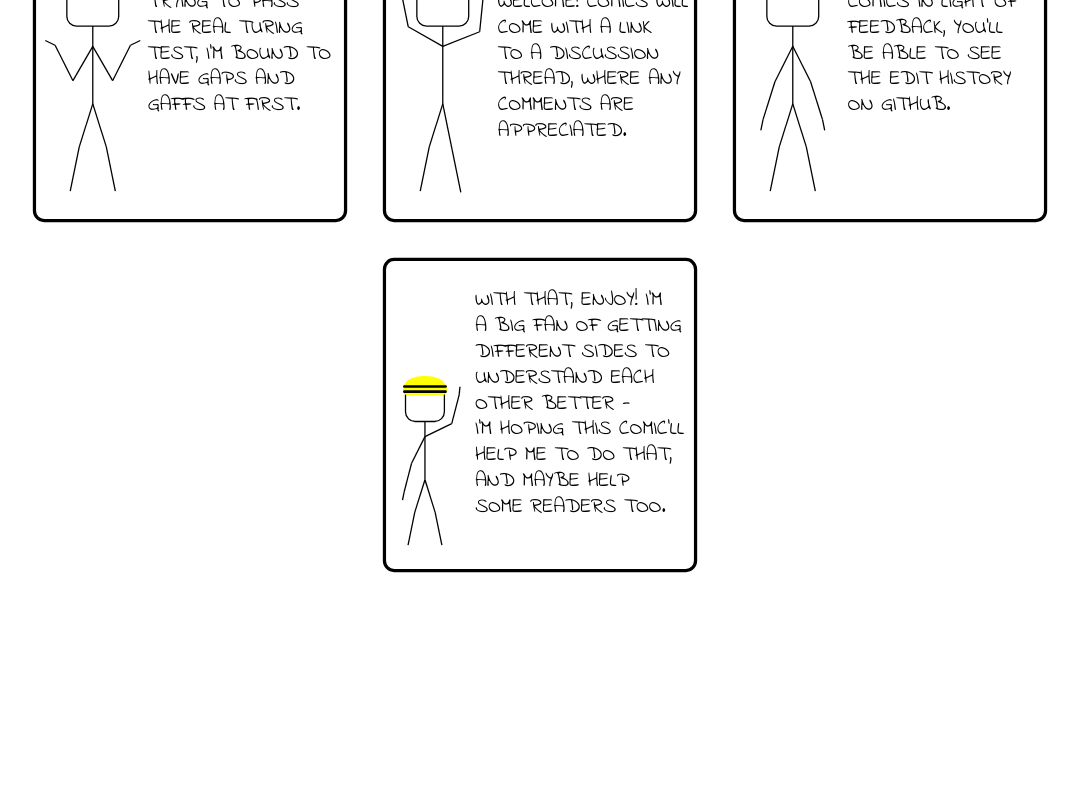
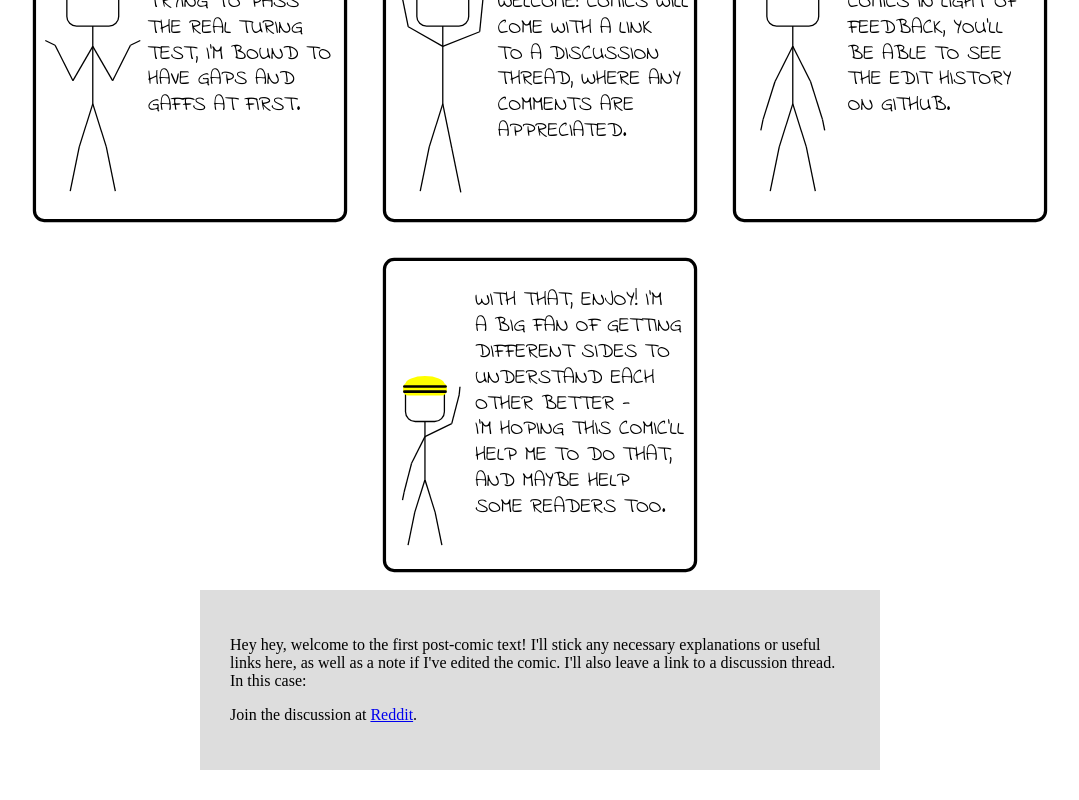
Before and after one commit to mit1mit1/midlys-marvelous-comics, a Vue app: page / in a window 1280 px wide. Shown: the part 563-1363 px from the top of the page, without its empty margins (100-1179 px from the left). Before the commit the page ends 1161 px from the top, so only its background shows below. Built offline with nearby package versions, Linux system fonts and the light colour scheme.

Commit message:
feat: add post comic box

```diff
--- a/src/comics/Intro.vue
+++ b/src/comics/Intro.vue
@@ -2,6 +2,7 @@
 import BeanieMan from '../svgs/BeanieMan.vue';
 import Panel from '../components/Panel.vue';
 import ComicBox from '../components/ComicBox.vue';
+import AfterComicBox from '../components/AfterComicBox.vue';
 import ComicTitle from '../components/ComicTitle.vue';
 </script>
 
@@ -87,4 +88,9 @@ import ComicTitle from '../components/ComicTitle.vue';
       <text x="170" y="420">SOME READERS TOO.</text>
     </Panel>
   </ComicBox>
+  <AfterComicBox>
+    <p>Hey hey, welcome to the first post-comic text! I'll stick any necessary explanations or useful links here, as well as a note if I've edited the comic. I'll also leave a link to a discussion thread. In this case:</p>
+    <p>Join the discussion at <a
+        href="https://www.reddit.com/r/mitt_comics/comments/wxv4ah/comic_1_many_meetings/">Reddit</a>.</p>
+  </AfterComicBox>
 </template>
--- /dev/null
+++ b/src/components/AfterComicBox.vue
@@ -0,0 +1,18 @@
+<template>
+    <div class="after-comic-box">
+        <slot></slot>
+    </div>
+</template>
+
+<style>
+.after-comic-box {
+    margin-left: auto;
+    margin-right: auto;
+    max-width: 620px;
+    padding: 30px;
+    margin-bottom: 30px;
+    background-color: #ddd;
+    font-family: Montserrat;
+    font-size: 16px;
+}
+</style>
--- a/vite.config.js
+++ b/vite.config.js
@@ -6,6 +6,7 @@ import vueJsx from '@vitejs/plugin-vue-jsx'
 
 // https://vitejs.dev/config/
 export default defineConfig({
+  base: '',
   plugins: [vue(), vueJsx()],
   resolve: {
     alias: {
```
Also changed, not shown: 5 other files (tests, documents, lock files or other folders).
